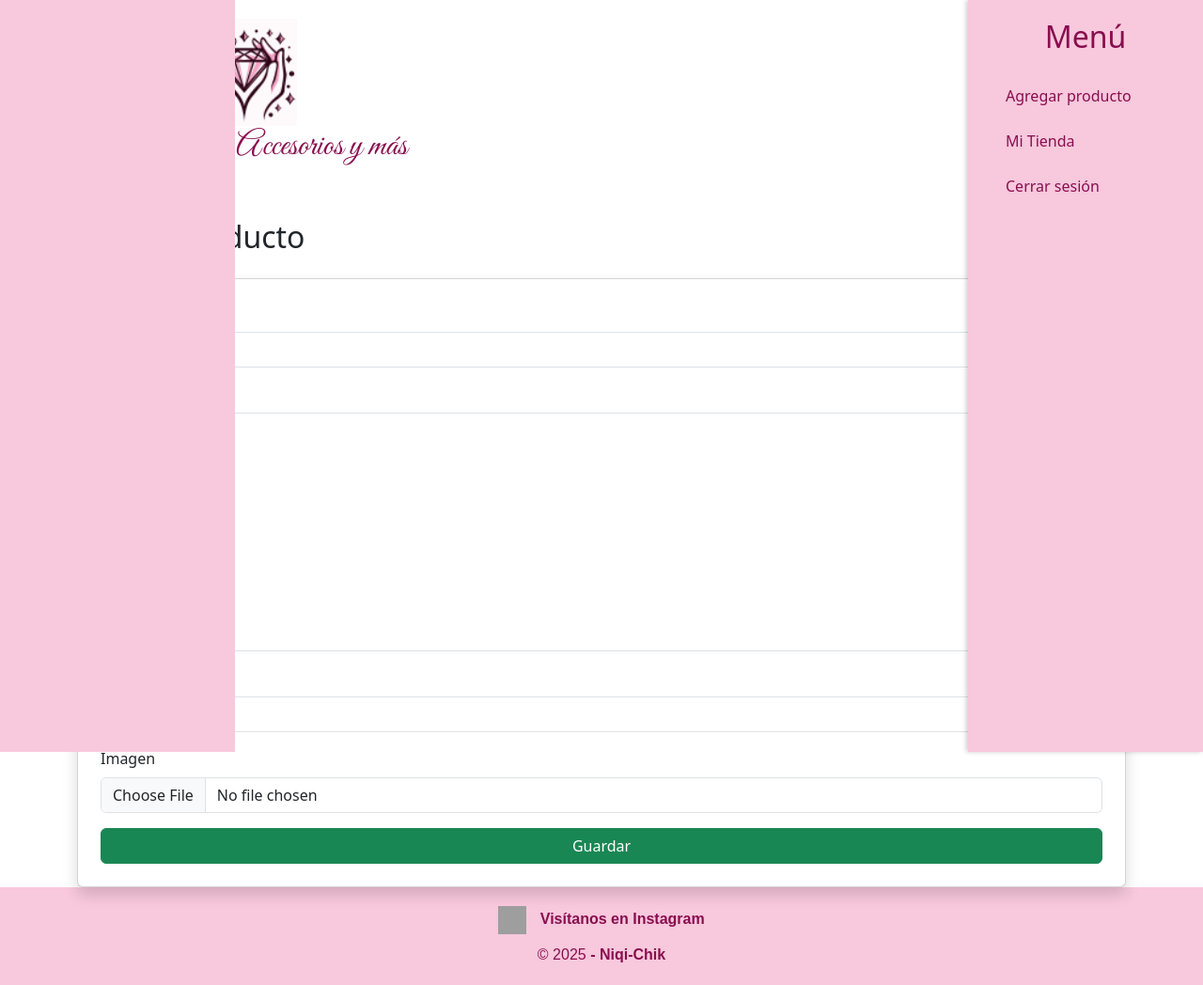
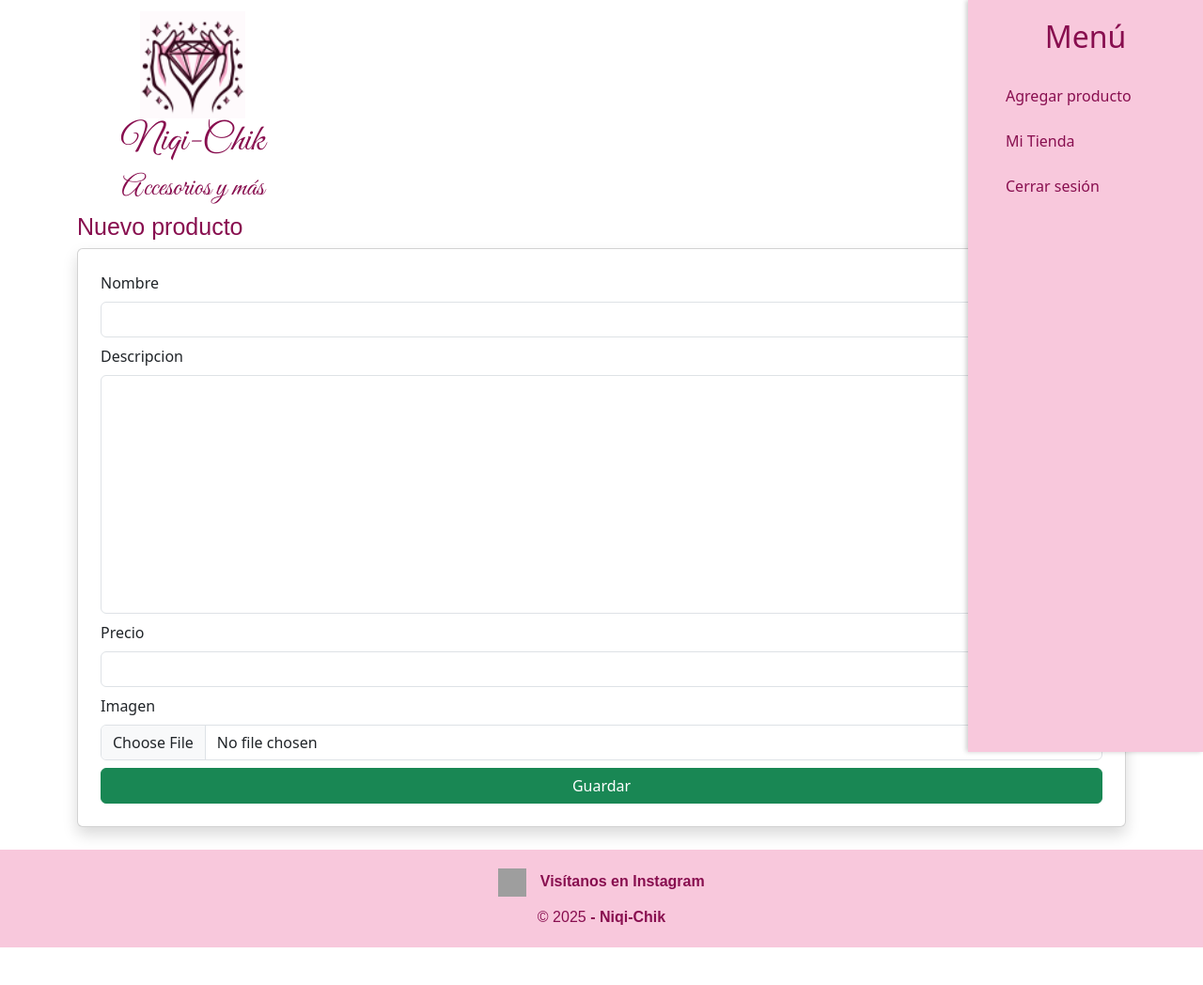
Before and after one commit to informaticoDV/niqichik, a Django app: page /tienda/agregar/ in a window 1280 px wide. Shown: that part at 94% size. After the commit the page ends 1008 px from the top of that part, so only its background shows below. Run offline with Django 5.2, Linux system fonts and the light colour scheme; the first user in the database is signed in; the page is wider than the window, and the part outside it is not shown; some libraries are stand-ins or nearby versions; grey boxes are pictures that could not be loaded.

Commit message:
Agregar filtro de formato chileno para precios y mover templatetags

```diff
--- a/tienda/templates/tienda/Menu.html
+++ b/tienda/templates/tienda/Menu.html
@@ -102,11 +102,25 @@
     }
     .titulo-scriptify {
   font-family: 'Great Vibes', cursive;
-  font-size: 36px;
+  font-size: 40px;
   color: #880e4f;
   text-align: center;
-  margin-top: 20px;
+  margin-top: 12px;
 }
+    .titulo-scriptifyMini {
+  font-family: 'Great Vibes', cursive;
+  font-size: 30px;
+  color: #880e4f;
+  text-align: center;
+  margin-top: 0px;
+}
+.titulo-scriptify2{
+  font-family: Arial, sans-serif;
+  font-size: 25px;
+  color: #880e4f;
+  text-align: left;
+  margin-top: 0px;
+  }
     .contenido {
   padding-left: 5px; /* Menos espacio en pantallas pequeñas */
 }
@@ -117,35 +131,13 @@
     padding-left: 30px;  /* puedes ajustar este valor */
   }
 }
-.menu-izquierdo {
-  display: none; /* Oculto por defecto en móvil */
-  height: 100vh;
-  width: 250px;
-  position: fixed;
-  top: 0;
-  left: 0;
-  background-color: #f8c8dc; /* mismo color rosado */
-  z-index: 999;
-}
-
-@media (min-width: 768px) {
-  .menu-izquierdo {
-    display: block; /* Mostrar solo en pantallas grandes */
-  }
-
-  .contenido {
-    margin-left: 250px;  /* espacio para el menú izquierdo */
-    margin-right: 250px; /* espacio para el menú derecho */
-    padding-left: 30px;
-  }
-}
 
   </style>
   <meta charset="UTF-8">
   <meta name="viewport" content="width=device-width, user-scalable=no, initial-scale=1.0, maximum-scale=1.0, minimum-scale=1.0">
   <meta http-equiv="X-UA-Compatible" content="ie=edge">
   <title>Tienda Chik</title>
-  <link rel="icon" href="static/media/LogoSimple.png" type="image/x-icon">
+  <link rel="icon" href="../../media/Productos/LogoSimple.png" type="image/x-icon">
   <link rel="stylesheet" href="https://cdn.jsdelivr.net/npm/bootstrap-icons@1.10.3/font/bootstrap-icons.css">
   <link href="https://cdn.jsdelivr.net/npm/bootstrap@5.3.0-alpha1/dist/css/bootstrap.min.css" rel="stylesheet" integrity="sha384-GLhlTQ8iRABdZLl6O3oVMWSktQOp6b7In1Zl3/Jr59b6EGGoI1aFkw7cmDA6j6gD" crossorigin="anonymous">
   <link href="https://fonts.googleapis.com/css2?family=Great+Vibes&display=swap" rel="stylesheet">
@@ -158,17 +150,11 @@
 
 <div class="menu-izquierdo"></div>
   <nav>
-
-    <div class="container">
   <div class="row">
     <div class="col-10 col-sm-6 col-md-4 mb-12"> <!-- Responsive: 1 columna en móviles, 2 en tablets, 4 en PC -->
-
-    <h1 class="titulo-scriptify"><img src="../../media/Productos/LogoSimple.png" alt="Logo Niqi-Chik" class="logo-img"> <br>Niqi-Chik - Accesorios y más</h1>
+      <h1 class="titulo-scriptify"><img src="../../media/Productos/LogoSimple.png" alt="Logo Niqi-Chik" class="logo-img"><br>Niqi-Chik </h1>
+      <h1 class="titulo-scriptifyMini"> Accesorios y más</h1>
       </div>
-    </div>
-
-
-
   </nav>
 <!-- Botón hamburguesa -->
 <button class="btn-menu" onclick="toggleMenu()">☰</button>
@@ -193,19 +179,16 @@
 
 
 </div>
-
 <!-- Script JavaScript -->
 <script>
   function toggleMenu() {
     const menu = document.getElementById("menuDerecho");
     menu.classList.toggle("abierto");
   }
-
   function filtrar() {
     const input = document.getElementById("buscador").value.toLowerCase();
     const links = document.querySelectorAll("#links a");
     let hayResultados = false;
-
     links.forEach(link => {
       if (link.textContent.toLowerCase().includes(input)) {
         link.style.display = "block";
@@ -214,13 +197,10 @@
         link.style.display = "none";
       }
     });
-
     document.getElementById("sinResultados").style.display = hayResultados ? "none" : "block";
   }
 </script>
-
 </body>
-
 <script src="https://cdn.jsdelivr.net/npm/bootstrap@5.3.0-alpha1/dist/js/bootstrap.bundle.min.js" integrity="sha384-w76AqPfDkMBDXo30jS1Sgez6pr3x5MlQ1ZAGC+nuZB+EYdgRZgiwxhTBTkF7CXvN" crossorigin="anonymous"></script>
 <script src="../../static/js/eventosJS.js"></script>
 <script src="../../static/js/carousel.js"></script>
--- a/tienda/templates/tienda/agregar.html
+++ b/tienda/templates/tienda/agregar.html
@@ -2,14 +2,14 @@
 {% load static %}
 {% load widget_tweaks %}
 
-<div class="container mt-5">
-  <h2 class="mb-4">{{ producto.nombre|default:"Nuevo Producto" }}</h2>
+<div class="container mt-12">
+  <h1 class="titulo-scriptify2"> Nuevo producto</h1>
 
   <form method="POST" enctype="multipart/form-data" class="card p-4 shadow">
     {% csrf_token %}
 
     {% for field in form %}
-      <div class="mb-3">
+      <div class="mb-2">
         <label for="{{ field.id_for_label }}" class="form-label">{{ field.label }}</label>
         {{ field|add_class:"form-control" }}
         {% if field.errors %}
@@ -25,5 +25,6 @@
     </div>
   </form>
 </div>
+<br>
 
 {% include "tienda/Footer.html" %}
--- a/tienda/templates/tienda/home.html
+++ b/tienda/templates/tienda/home.html
@@ -1,5 +1,7 @@
 {% include "tienda/Menu.html" %}
 {% load static %}
+{% load custom_filters %}
+
 
 <body>
   <br>
@@ -32,7 +34,7 @@
 
           <ul class="list-group list-group-flush">
             <li class="list-group-item">
-              <i class="bi bi-cash"></i> <strong>${{ producto.precio }}</strong>
+              <strong>{{ producto.precio|formato_chileno }}</strong>
             </li>
             <li class="list-group-item">
               <i class="bi bi-card-text"></i> {{ producto.descripcion }}
--- a/tienda/templates/tienda/tienda.html
+++ b/tienda/templates/tienda/tienda.html
@@ -1,5 +1,7 @@
 {% include "tienda/Menu.html" %}
 {% load static %}
+{% load humanize %}
+
 
 <body>
   <br>
@@ -32,7 +34,7 @@
 
           <ul class="list-group list-group-flush">
             <li class="list-group-item">
-              <i class="bi bi-cash"></i> <strong>${{ producto.precio }}</strong>
+              <i class="bi bi-cash"></i> <strong>${{ producto.precio|floatformat:0|intcomma|cut:","|add:""|cut:" "|add:""|cut:"."|add:"." }}</strong>
             </li>
             <li class="list-group-item">
               <i class="bi bi-card-text"></i> {{ producto.descripcion }}
```
Also changed, not shown: Niqichik/settings.py (+8 -4 lines), tienda/templatetags/custom_filters.py (added, +11 -0 lines), db.sqlite3 (added), media/Productos/Captura_de_pantalla_2025-01-05_223344.png (added), tienda/templatetags/__init__.py (added).
